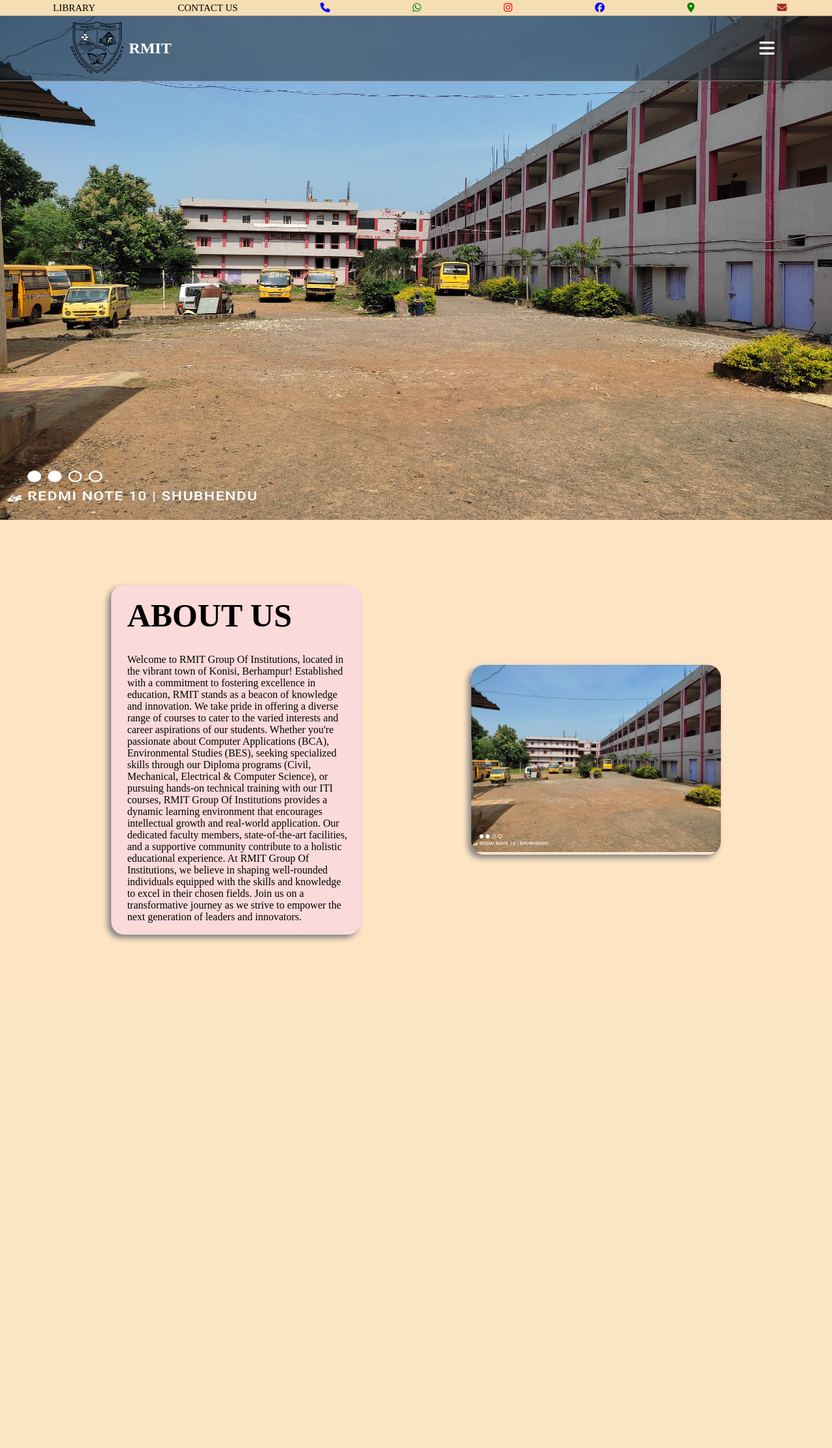
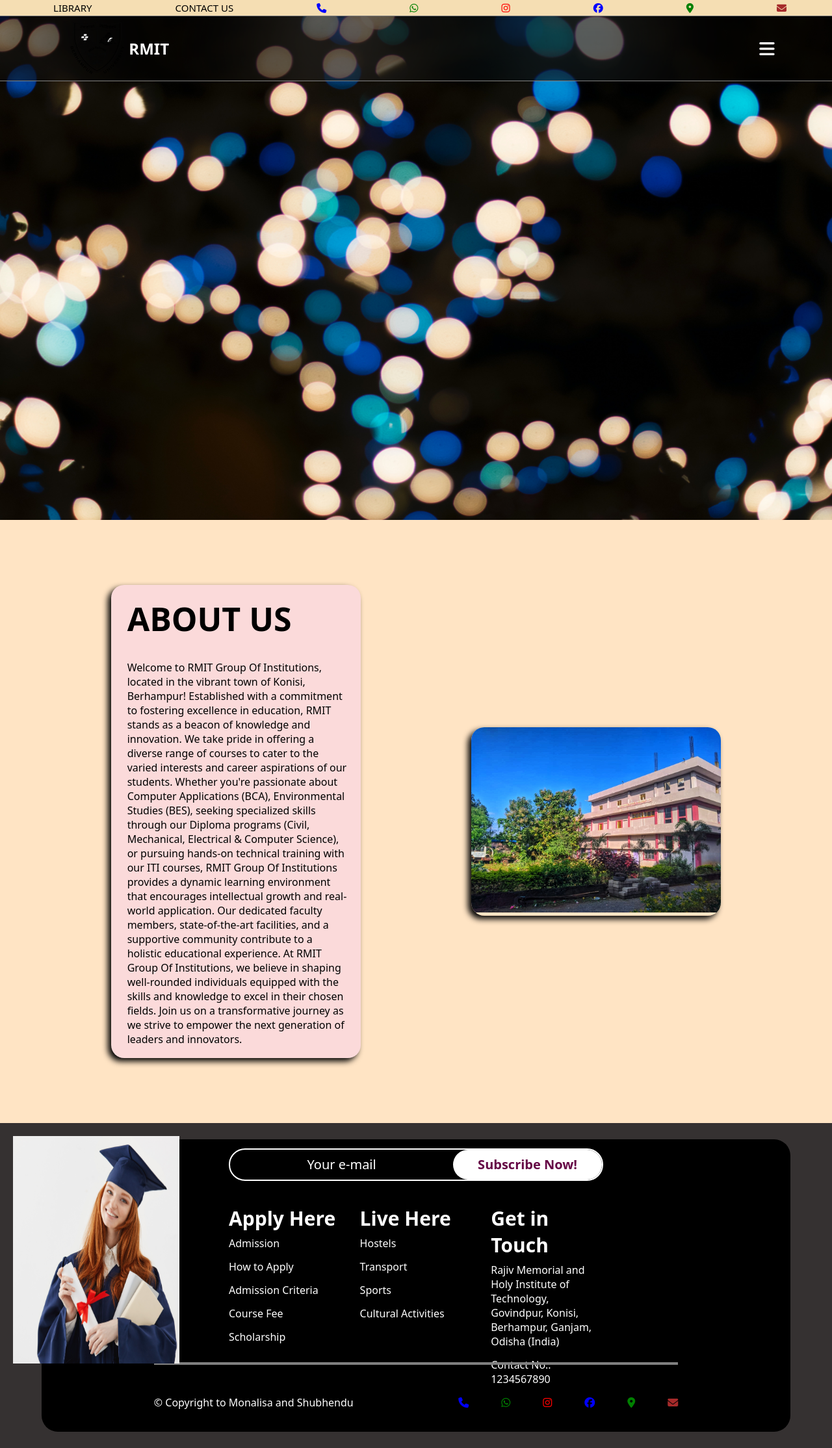
Before and after one commit to Shubhendu-Maharana/College-Website, a PHP site: page /navbar-links/about-us.html in a window 1280 px wide. Shown: the whole page at 65% size. Before the commit the page ends 1449 px from the top, so only its background shows below. Run offline with PHP 8.4, Linux system fonts and the light colour scheme.

Commit message:
Add footer and refine some more elements
Co-authored-by: Subhlisa <Subhlisa@users.noreply.github.com>

```diff
--- a/css/about-us.css
+++ b/css/about-us.css
@@ -18,7 +18,7 @@
     width: 30%;
     border-radius: 20px;
     padding: 18px 18px 18px 25px;
-    box-shadow: -5px 5px 10px grey;
+    box-shadow: -5px 5px 10px black;
 }
 
 .page-contents .about-us-content .text-box h1 {
@@ -27,6 +27,7 @@
     font-size: 50px;
     display: inline-block;
     position: relative;
+    cursor: default;
 }
 
 .page-contents .about-us-content .text-box p {
@@ -56,10 +57,16 @@
     width: 30%;
     border-radius: 20px;
     overflow: hidden;
-    box-shadow: -5px 5px 10px grey;
+    box-shadow: -5px 5px 10px black;
 }
 
 .page-contents .about-us-content .img-box img {
     height: 100%;
     width: 100%;
 }
+
+@media (prefers-reduced-motion: no-preference) {
+    .anim {
+        animation: wipe-enter 1s 1;
+    }
+}
--- /dev/null
+++ b/css/footer.css
@@ -0,0 +1,122 @@
+footer {
+    height: 500px;
+    background: url("");
+    background-color: #353131;
+    position: relative;
+    display: flex;
+    align-items: center;
+    justify-content: center;
+}
+
+footer .footer-content {
+    height: 90%;
+    width: 90%;
+    border-radius: 25px;
+    background-color: #000;
+    display: flex;
+    flex-direction: column;
+    align-items: center;
+    justify-content: space-around;
+}
+
+footer .footer-content .mail-content {
+    border: 2px solid white;
+    border-radius: 40px;
+    overflow: hidden;
+    height: 50px;
+    position: relative;
+    width: 50%;
+}
+
+footer .footer-content .mail-content input {
+    height: 100%;
+    width: 60%;
+    position: absolute;
+    left: 0;
+    background: transparent;
+    border: none;
+    text-align: center;
+    font-size: 20px;
+    outline: none;
+    color: white;
+}
+
+footer .footer-content .mail-content input::placeholder {
+    color: white;
+}
+
+footer .footer-content .mail-content button {
+    height: 100%;
+    width: 40%;
+    position: absolute;
+    right: 0;
+    background: white;
+    font-size: 20px;
+    color: #660746;
+    font-weight: bold;
+    border: none;
+    border-bottom-left-radius: 40px;
+    border-top-left-radius: 40px;
+    cursor: pointer;
+}
+
+footer .footer-content .footer-links {
+    display: flex;
+    justify-content: space-between;
+    height: 50%;
+    width: 50%;
+}
+
+footer .footer-content .footer-links .links {
+    height: 100%;
+    width: 30%;
+    padding: 10px 0;
+}
+
+footer .footer-content .footer-links .links h2 {
+    color: white;
+    font-size: 30px;
+    cursor: default;
+}
+
+footer .footer-content .footer-links .links a {
+    display: block;
+    text-decoration: none;
+    color: white;
+    padding: 7px 0;
+}
+
+footer .footer-content .hr-line {
+    border: 2px solid grey;
+    width: 70%;
+}
+
+footer .footer-contacts {
+    width: 70%;
+    padding: 20px 0;
+    display: flex;
+    justify-content: space-between;
+    color: white;
+}
+
+footer .footer-contacts .footer-icons {
+    display: flex;
+    justify-content: space-around;
+}
+footer .footer-contacts .footer-icons a {
+    margin-left: 50px;
+}
+
+footer .footer-image {
+    height: 70%;
+    width: 20%;
+    position: absolute;
+    top: 20px;
+    left:20px;
+    overflow: hidden;
+}
+
+footer .footer-image img {
+    height: 100%;
+    width: 120%;
+}
--- a/css/nav-bar.css
+++ b/css/nav-bar.css
@@ -1,7 +1,8 @@
 * {
     margin: 0;
     padding: 0;
-    box-sizing: border-box  ;
+    box-sizing: border-box;
+    font-family: system-ui, -apple-system, BlinkMacSystemFont, 'Segoe UI', Roboto, Oxygen, Ubuntu, Cantarell, 'Open Sans', 'Helvetica Neue', sans-serif;
 }
 
 header {
--- a/navbar-links/about-us.html
+++ b/navbar-links/about-us.html
@@ -8,6 +8,7 @@
     <link rel="stylesheet" href="/css/responsive.css">
     <link rel="stylesheet" href="/css/about-us.css">
     <link rel="stylesheet" href="/css/image-slideshow.css">
+    <link rel="stylesheet" href="/css/footer.css">
     <link rel="stylesheet" href="https://cdnjs.cloudflare.com/ajax/libs/font-awesome/6.5.1/css/all.min.css"
         integrity="sha512-DTOQO9RWCH3ppGqcWaEA1BIZOC6xxalwEsw9c2QQeAIftl+Vegovlnee1c9QX4TctnWMn13TZye+giMm8e2LwA=="
         crossorigin="anonymous" referrerpolicy="no-referrer" />
@@ -183,7 +184,7 @@
                     leaders and innovators.</p>
             </div>
             <div class="img-box">
-                <img src="/images/background.jpg" alt="">
+                <img src="/images/about-us-bg.jpg" alt="">
             </div>
         </div>
 
@@ -290,6 +291,62 @@
         </div>
     </section>
 
+    <footer>
+        <div class="footer-content">
+            <div class="mail-content">
+                <input type="email" placeholder="Your e-mail">
+                <button>Subscribe Now!</button>
+            </div>
+            <div class="footer-links">
+                <div class="links">
+                    <h2>Apply Here</h2>
+
+                    <a href="">Admission</a>
+                    <a href="">How to Apply</a>
+                    <a href="">Admission Criteria</a>
+                    <a href="">Course Fee</a>
+                    <a href="">Scholarship</a>
+                </div>
+
+                <div class="links">
+                    <h2>Live Here</h2>
+
+                    <a href="">Hostels</a>
+                    <a href="">Transport</a>
+                    <a href="">Sports</a>
+                    <a href="">Cultural Activities</a>
+                </div>
+
+                <div class="links">
+                    <h2>Get in Touch</h2>
+
+                    <a style="pointer-events: none;">Rajiv Memorial and Holy Institute of Technology,
+                        Govindpur, Konisi, Berhampur, Ganjam, Odisha (India)
+                    </a>
+                    <a style="pointer-events: none;">Contact No.: 1234567890</a>
+                </div>
+            </div>
+            <div class="hr-line"></div>
+            <div class="footer-contacts">
+                <p class="footer-copyright">
+                    &copy Copyright to Monalisa and Shubhendu
+                </p>
+
+                <div class="footer-icons">
+                    <a href=""><i class="fa-solid fa-phone" style="color: blue;"></i></a>
+                    <a href=""><i class="fa-brands fa-whatsapp" style="color: green;"></i></a>
+                    <a href=""><i class="fa-brands fa-instagram" style="color: red;"></i></a>
+                    <a href=""><i class="fa-brands fa-facebook" style="color: blue;"></i></a>
+                    <a href=""><i class="fa-solid fa-location-dot" style="color: green;"></i></a>
+                    <a href=""><i class="fa-solid fa-envelope" style="color: brown;"></i></a>
+                </div>
+            </div>
+        </div>
+        <div class="footer-image">
+            <img src="/images/footer-image.jpg">
+        </div>
+    </footer>
+
     <script src="/javascript/image-slideshow.js"></script>
     <script src="/javascript/side-nav-bar.js"></script>
 </body>
```
Also changed, not shown: home-page.html (+57 -0 lines), images/background.jpg, images/footer-image.jpg (added), images/light.jpg (added).
